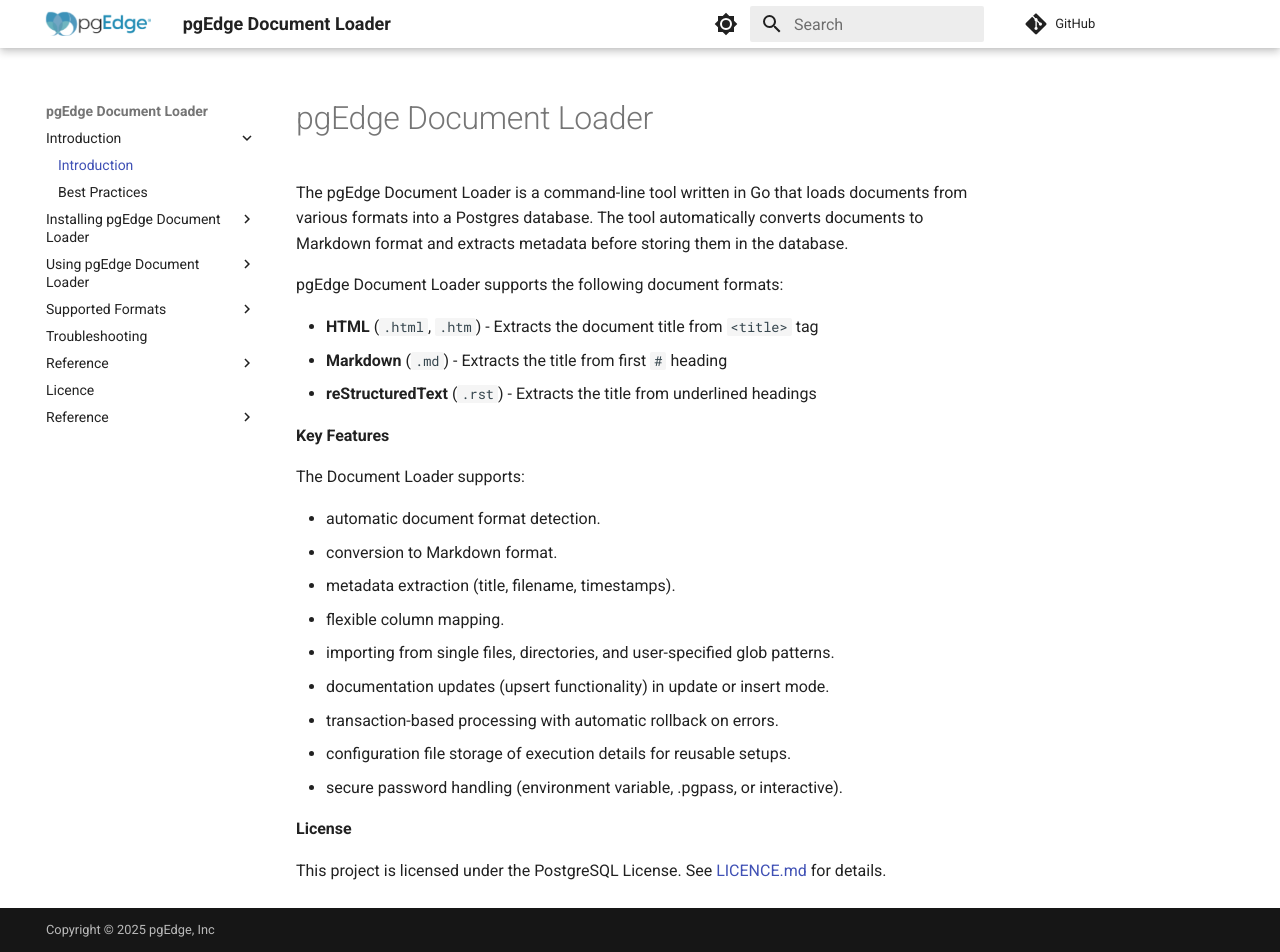
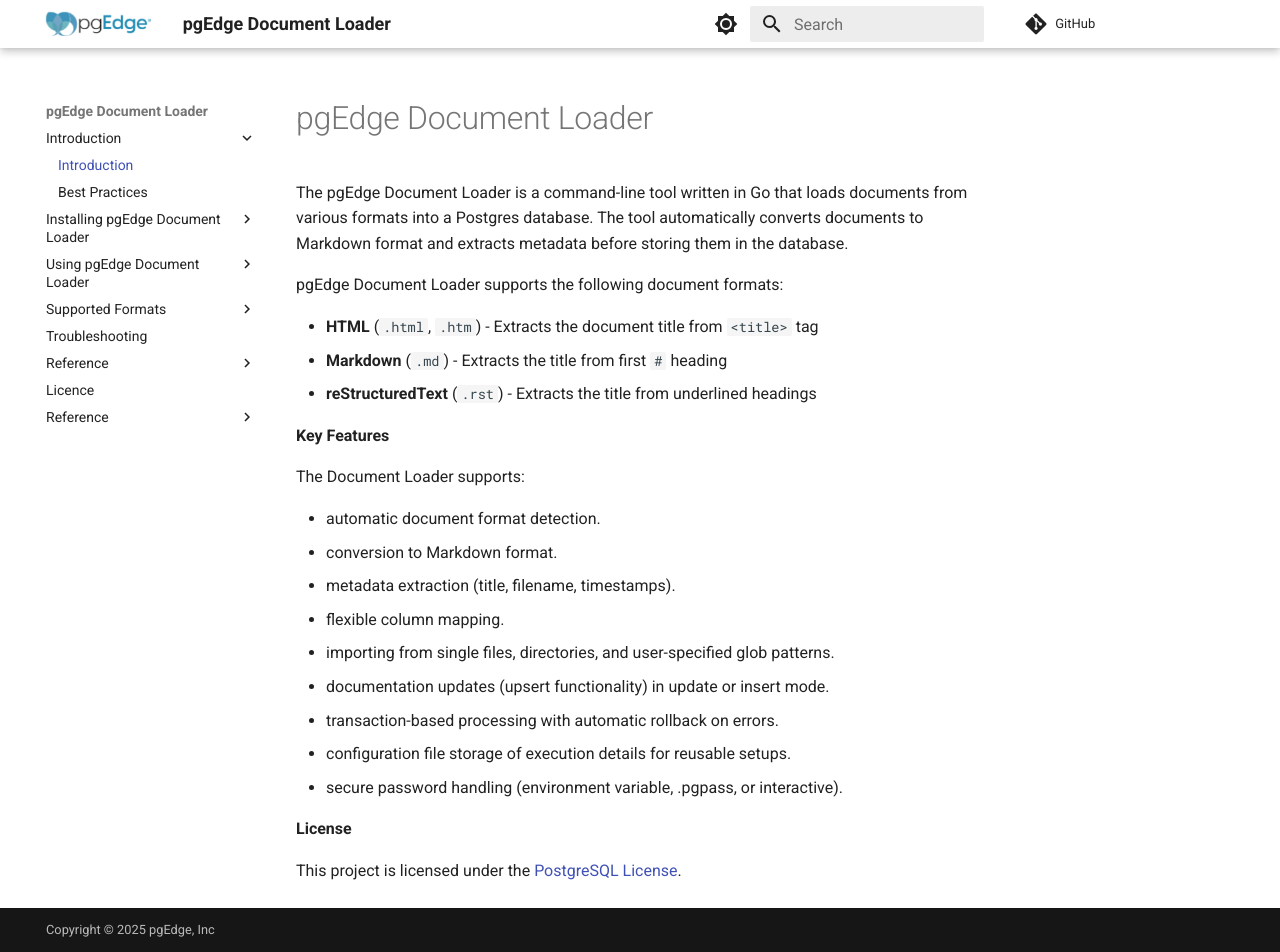
Before and after one commit to pgEdge/pgedge-docloader, an MkDocs documentation site: the page built from docs/index.md, in a window 1280 px wide and 952 px high. Built offline with MkDocs 1.6.1 and Material for MkDocs 9.7.7, drawn with Linux system fonts in a browser that asks for light colours; comment, search, counter and statistics services are not loaded.

Commit message:
Update license link to a copy in the docs folder

```diff
--- a/docs/index.md
+++ b/docs/index.md
@@ -27,5 +27,4 @@ The Document Loader supports:
 
 **License**
 
-This project is licensed under the PostgreSQL License. See
-[LICENCE.md](https://github.com/pgEdge/pgedge-docloader/blob/main/LICENCE.md) for details.
+This project is licensed under the [PostgreSQL License](LICENCE.md).
```
